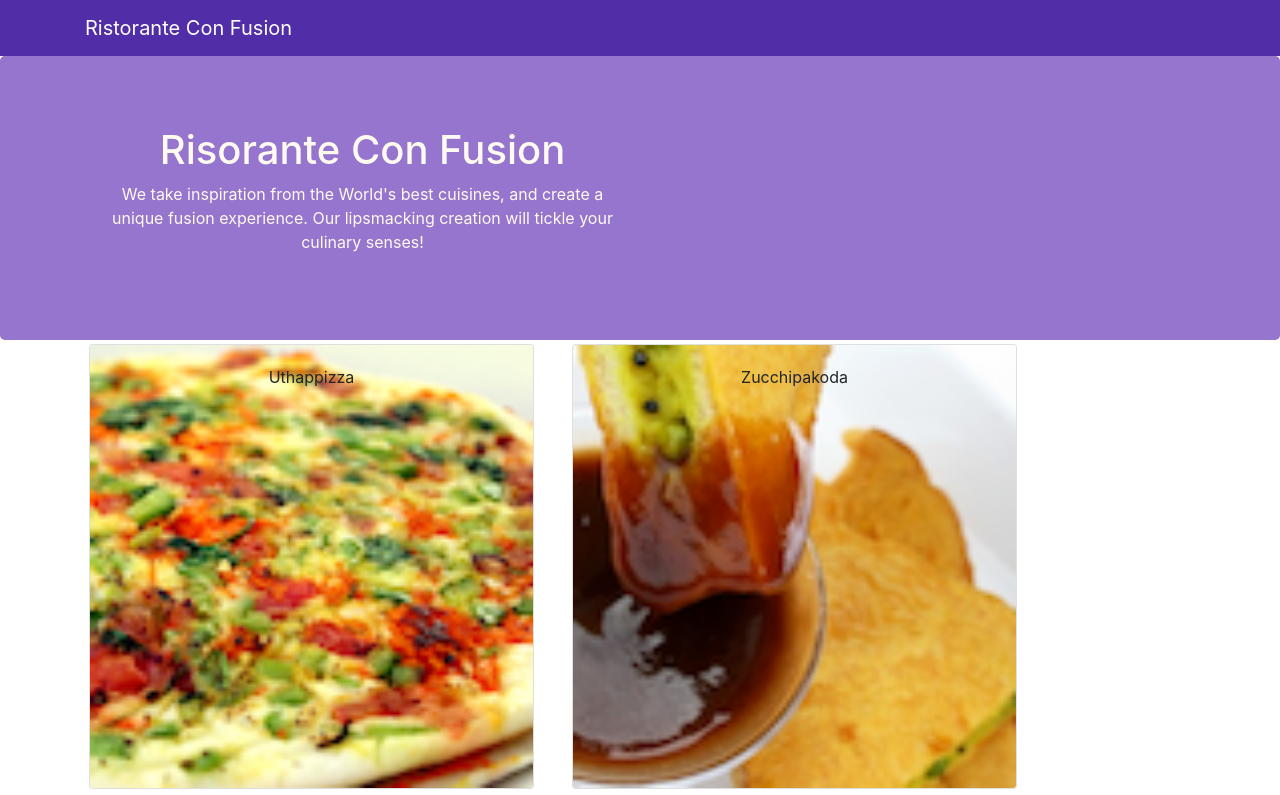
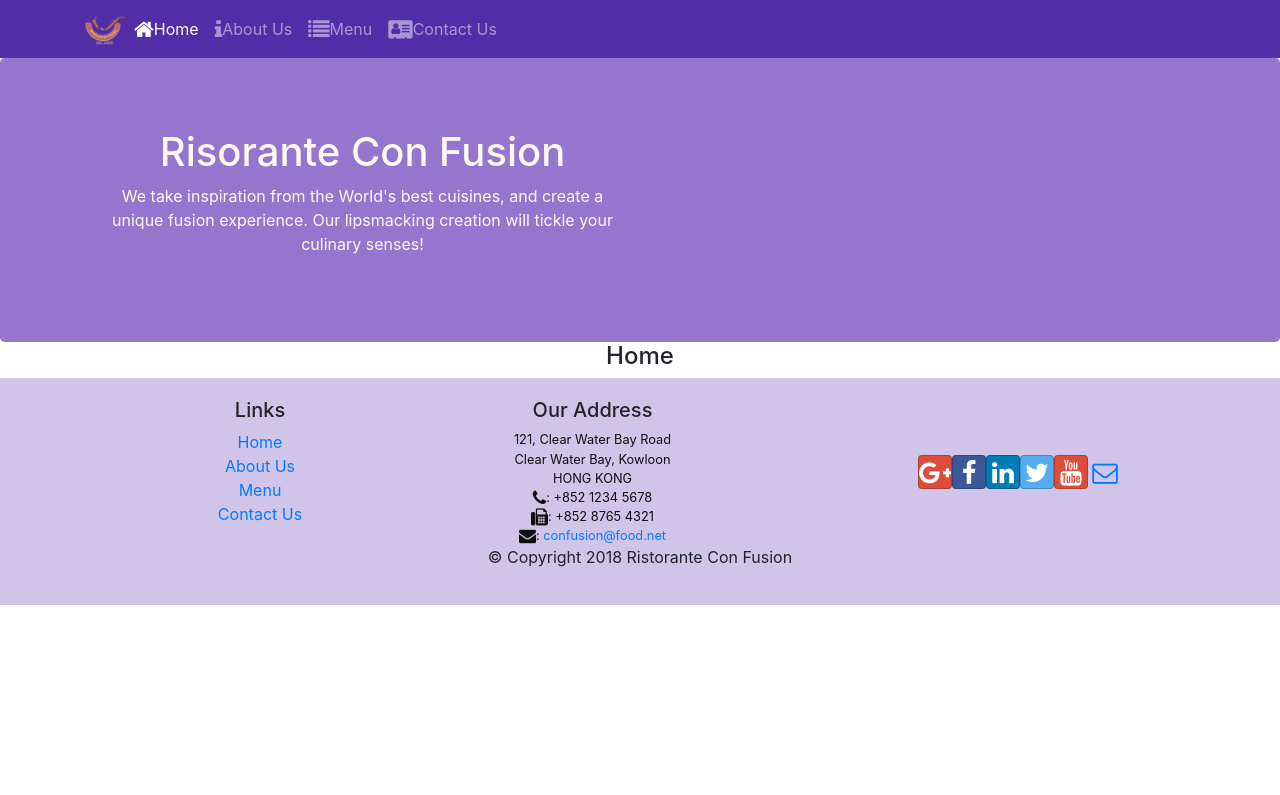
Before and after one commit to Manuel-Leleuly/react-practice-2, a React (Create React App) app: page /home in a window 1280 px wide. Shown: the top 795 px of the page. Built offline with nearby package versions, Linux system fonts and the light colour scheme.

Commit message:
react route

```diff
--- a/package.json
+++ b/package.json
@@ -40,6 +40,7 @@
   },
   "devDependencies": {
     "bootstrap-social": "^5.1.1",
-    "font-awesome": "^4.7.0"
+    "font-awesome": "^4.7.0",
+    "react-router-dom": "^4.2.2"
   }
 }
--- a/src/App.js
+++ b/src/App.js
@@ -1,13 +1,16 @@
 import React, { Component } from "react";
 import Main from "./components/MainComponent";
 import "./App.css";
+import { BrowserRouter } from "react-router-dom";
 
 class App extends Component {
   render() {
     return (
-      <div className="App">
-        <Main />
-      </div>
+      <BrowserRouter>
+        <div className="App">
+          <Main />
+        </div>
+      </BrowserRouter>
     );
   }
 }
--- a/src/components/FooterComponent.jsx
+++ b/src/components/FooterComponent.jsx
@@ -1,4 +1,5 @@
 import React from "react";
+import { Link } from "react-router-dom";
 
 function Footer(props) {
   return (
@@ -9,16 +10,16 @@
             <h5>Links</h5>
             <ul className="list-unstyled">
               <li>
-                <a href="#">Home</a>
+                <Link to="/home">Home</Link>
               </li>
               <li>
-                <a href="#">About</a>
+                <Link to="/aboutus">About Us</Link>
               </li>
               <li>
-                <a href="#">Menu</a>
+                <Link to="/menu">Menu</Link>
               </li>
               <li>
-                <a href="contactus.html">Contact</a>
+                <Link to="/contactus">Contact Us</Link>
               </li>
             </ul>
           </div>
--- a/src/components/HeaderComponent.jsx
+++ b/src/components/HeaderComponent.jsx
@@ -1,13 +1,72 @@
 import React, { Component } from "react";
-import { Jumbotron, Navbar, NavbarBrand } from "reactstrap";
+import {
+  Jumbotron,
+  Navbar,
+  NavbarBrand,
+  Nav,
+  NavbarToggler,
+  Collapse,
+  NavItem,
+} from "reactstrap";
+import { NavLink } from "react-router-dom";
 
 class Header extends Component {
+  constructor(props) {
+    super(props);
+    this.state = {
+      isNavOpen: false,
+    };
+    this.toggleNav = this.toggleNav.bind(this);
+  }
+
+  toggleNav() {
+    this.setState({
+      isNavOpen: !this.state.isNavOpen,
+    });
+  }
+
   render() {
     return (
       <React.Fragment>
-        <Navbar dark>
+        <Navbar dark expand="md">
           <div className="container">
-            <NavbarBrand href="/">Ristorante Con Fusion</NavbarBrand>
+            <NavbarToggler onClick={this.toggleNav}></NavbarToggler>
+            <NavbarBrand className="mr-auto" href="/">
+              <img
+                src="assets/images/logo.png"
+                alt="Ristorante Con Fusion"
+                height="30"
+                width="41"
+              />
+            </NavbarBrand>
+            <Collapse isOpen={this.state.isNavOpen} navbar>
+              <Nav navbar>
+                <NavItem>
+                  <NavLink className="nav-link" to="/home">
+                    <span className="fa fa-home fa-lg"></span>
+                    Home
+                  </NavLink>
+                </NavItem>
+                <NavItem>
+                  <NavLink className="nav-link" to="/aboutus">
+                    <span className="fa fa-info fa-lg"></span>
+                    About Us
+                  </NavLink>
+                </NavItem>
+                <NavItem>
+                  <NavLink className="nav-link" to="/menu">
+                    <span className="fa fa-list fa-lg"></span>
+                    Menu
+                  </NavLink>
+                </NavItem>
+                <NavItem>
+                  <NavLink className="nav-link" to="/contactus">
+                    <span className="fa fa-address-card fa-lg"></span>
+                    Contact Us
+                  </NavLink>
+                </NavItem>
+              </Nav>
+            </Collapse>
           </div>
         </Navbar>
         <Jumbotron>
--- /dev/null
+++ b/src/components/HomeComponent.jsx
@@ -0,0 +1,11 @@
+import React from "react";
+
+function Home(props) {
+  return (
+    <div className="container">
+      <h4>Home</h4>
+    </div>
+  );
+}
+
+export default Home;
--- a/src/components/MainComponent.jsx
+++ b/src/components/MainComponent.jsx
@@ -1,9 +1,11 @@
 import React, { Component } from "react";
+import Home from "./HomeComponent";
 import Menu from "./MenuComponent";
 import DishDetail from "./DishdetailComponent";
 import Header from "./HeaderComponent";
 import Footer from "./FooterComponent";
 import { DISHES } from "../shared/dishes";
+import { Switch, Route, Redirect } from "react-router-dom";
 
 class Main extends Component {
   constructor(props) {
@@ -11,31 +13,25 @@
 
     this.state = {
       dishes: DISHES,
-      selectedDish: null,
     };
   }
 
-  onDishSelect(dishId) {
-    this.setState({
-      selectedDish: dishId,
-    });
-  }
-
   render() {
+    const HomePage = () => {
+      return <Home />;
+    };
     return (
       <div>
         <Header />
-        <Menu
-          dishes={this.state.dishes}
-          onClick={(dishId) => this.onDishSelect(dishId)}
-        />
-        <DishDetail
-          dishDetail={
-            this.state.dishes.filter(
-              (dish) => dish.id === this.state.selectedDish
-            )[0]
-          }
-        ></DishDetail>
+        <Switch>
+          <Route path="/home" component={HomePage} />
+          <Route
+            exact
+            path="/menu"
+            component={() => <Menu dishes={this.state.dishes} />}
+          />
+          <Redirect to="/home" />
+        </Switch>
         <Footer />
       </div>
     );
```
Also changed, not shown: 1 other file (tests, documents, lock files or other folders).
